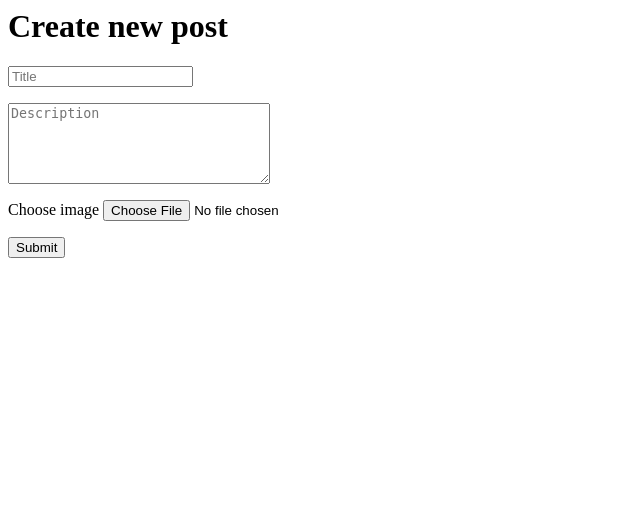
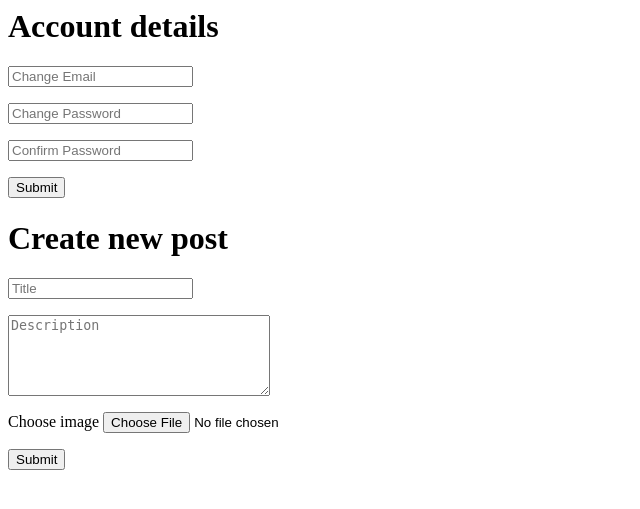
Before and after one commit to AlexanderKremer/elite-screenshots, a PHP site: template app/templates/account.php in a window 1280 px wide. Shown: the top 509 px of the page, without its empty margins (0-640 px from the left). Run offline with PHP 8.4, Linux system fonts and the light colour scheme; the template is opened without the code that fills it, so the values that code supplies are empty.

Commit message:
redo changes

```diff
--- a/app/templates/account.php
+++ b/app/templates/account.php
@@ -13,15 +13,39 @@
 
 	<div class="row align-center large-5 text-center">
 		<div class="border-container">
+			<h1>Account details</h1>
+			<form action="index.php?page=account" method="post">
+				<div>
+					<input type="text" name="email" placeholder="Change Email" class="input-group-field">
+					<p><?=  isset($emailMessage) ? $emailMessage : '' ?></p>
+				</div>
+
+				<div>
+					<input type="password" name="password" class="input-group-field" placeholder="Change Password">
+					<p><?=  isset($passwordMessage) ? $passwordMessage : '' ?></p>
+				</div>
+
+				<div>
+					<input type="password" name="password" class="input-group-field" placeholder="Confirm Password">
+					<p><?=  isset($passwordMessage) ? $passwordMessage : '' ?></p>
+				</div>
+
+				<input type="submit" name="new-details" value="Submit" class="submit-button input-group-field">
+			</form>
+		</div>
+	</div>
+
+	<div class="row align-center large-5 text-center">
+		<div class="border-container">
 			<h1>Create new post</h1>
 			<form action="index.php?page=account" method="post" enctype="multipart/form-data">
 				<div>
-					<input type="text" name="title" id="title" placeholder="Title" class="input-group-field">
+					<input type="text" name="title" id="title" placeholder="Title" value="<?= isset($_POST['title']) ? $_POST['title'] : '' ?>" class="input-group-field">
 					<p><?=  isset($titleMessage) ? $titleMessage : '' ?></p>
 				</div>
 
 				<div>
-					<textarea name="desc" id="desc" cols="30" rows="5" placeholder="Description" class="input-group-field"></textarea>
+					<textarea name="desc" id="desc" cols="30" rows="5" placeholder="Description" value="<?= isset($_POST['desc']) ? $_POST['desc'] : '' ?>" class="input-group-field"></textarea>
 					<p><?=  isset($descMessage) ? $descMessage : '' ?></p>
 				</div>
 
```
